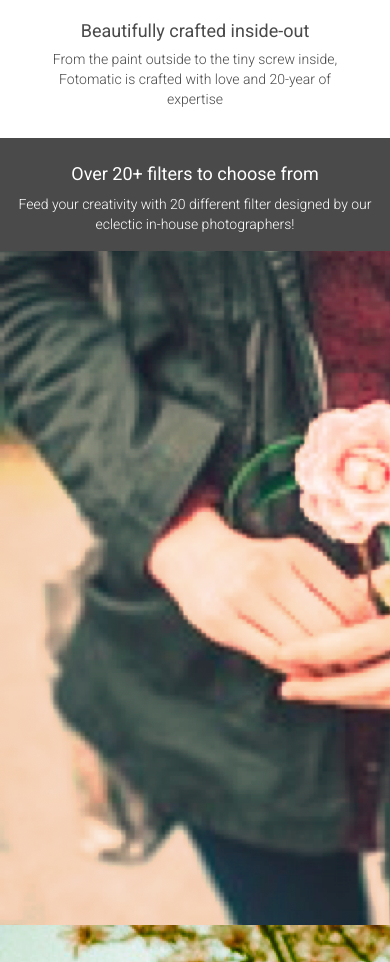
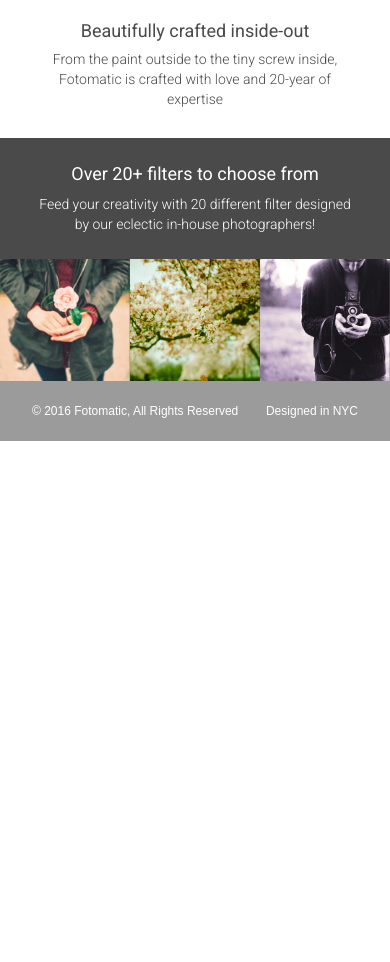
Before and after one commit to ffrosch/codecademy-fotomatic, a plain HTML site: page index.html in a window 390 px wide. Shown: the part 1052-2014 px from the top of the page. After the commit the page ends 1493 px from the top, so only its background shows below. Drawn offline with Linux system fonts and the light colour scheme; a web font is replaced by a local one.

Commit message:
fix: filters section style all sizes

```diff
--- a/resources/css/style.css
+++ b/resources/css/style.css
@@ -362,6 +362,7 @@ header .button {
 
 #filters-section .content h2 {
   font-size: 2.25rem;
+  line-height: 1.6;
   font-weight: bold;
   color: white;
 }
@@ -374,17 +375,27 @@ header .button {
 }
 
 #filters-section .images-container {
+  display: flex;
   max-width: 100%;
   padding: 0 1%;
 }
 
-@media only screen and (max-width: 760px) {
+#filters-section .image-container {
+  overflow: hidden;
+}
+
+#filters-section .image-container img {
+  display: block;
+  max-width: 100%;
+}
+
+@media only screen and (max-width: 450px) {
   #filters-section {
     padding: 1.5rem 0 0 0;
   }
 
   #filters-section .content {
-    margin-bottom: 1rem;
+    margin: 0 1.5rem 1.5rem;
   }
 
   #filters-section .content h2 {
```
